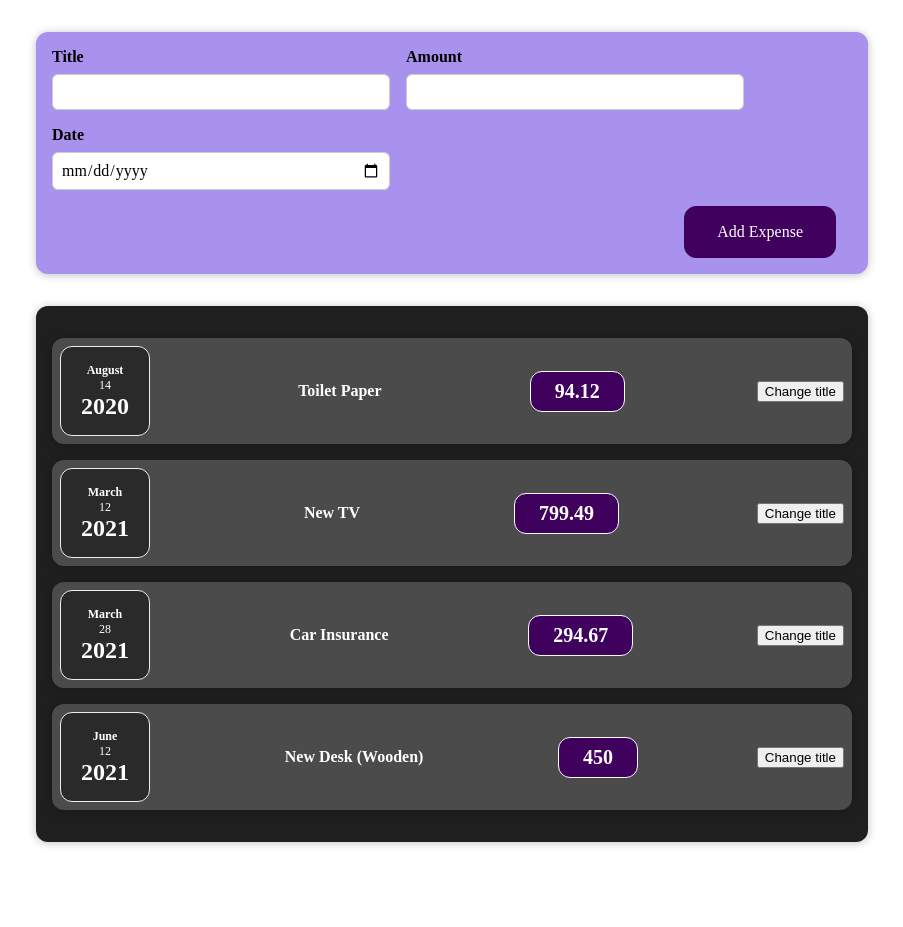
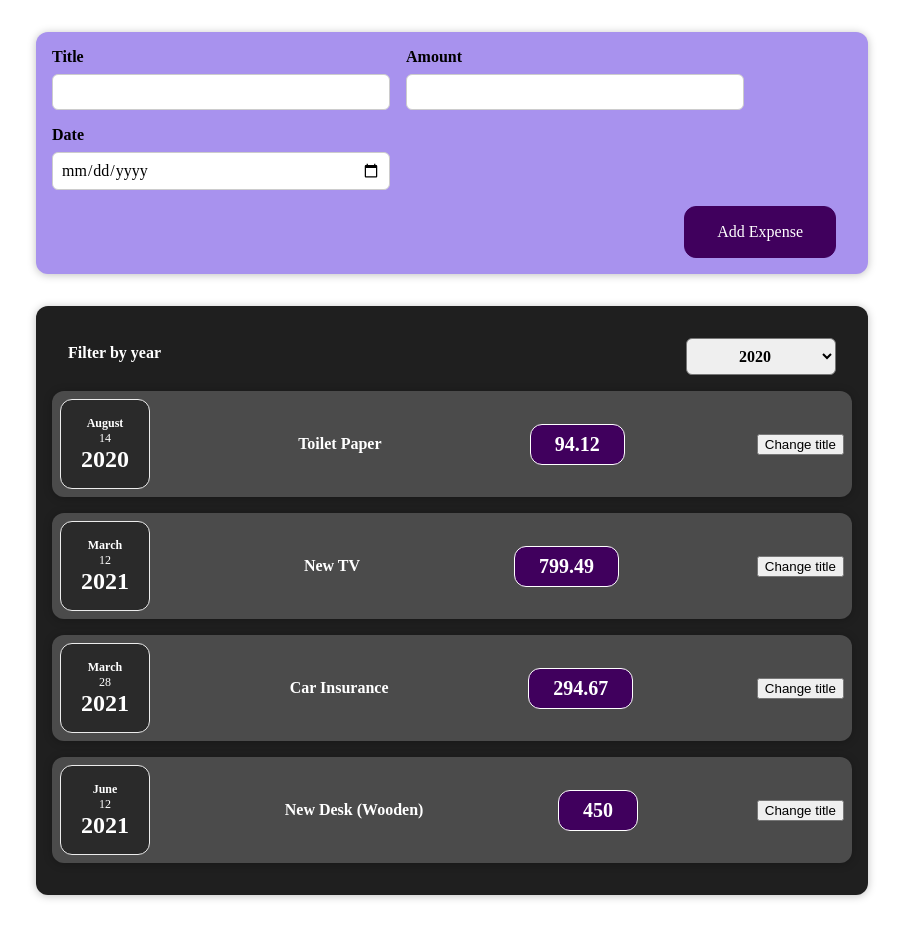
Before and after one commit to stdj91/test-app, a React (Create React App) app: page / in a window 1280 px wide. Shown: the whole page, without its empty margins (188-1091 px from the left). Before the commit the page ends 874 px from the top, so only its background shows below. Built offline with nearby package versions, Linux system fonts and the light colour scheme.

Commit message:
Child to parent communication. Added feature - years to select

```diff
--- a/src/App.js
+++ b/src/App.js
@@ -26,9 +26,15 @@
     },
   ];
 
+
+  const addExpenseHandler = expense => {
+    console.log("In App.js");
+    console.log(expense);
+  }
+
   return (
     <div className="App">
-      <NewExpense />
+      <NewExpense onAddExpense={addExpenseHandler}/>
       <Expenses items={expenses} />
     </div>
   );
--- a/src/components/Expenses/Expenses.js
+++ b/src/components/Expenses/Expenses.js
@@ -1,12 +1,21 @@
+import React, { useState } from "react";
 import ExpenseItem from "./ExpenseItem";
+import ExpensesFilter from "./ExpensesFilter";
 import Card from "../UI/Card";
 
 import "./Expenses.css";
 
 const Expenses = (props) => {
+    const [filteredYear, setFilteredYear] = useState('2020')
+
+    const filterChangeHandler = selectedYear => {
+      setFilteredYear(selectedYear)
+    }
 
     return(
+      <div>
         <Card className="expenses">
+        <ExpensesFilter onChangeFilter={filterChangeHandler} selected={filteredYear}/>
             <ExpenseItem
         title={props.items[0].title}
         amount={props.items[0].amount}
@@ -28,6 +37,7 @@
         date={props.items[3].date}
       />
         </Card>
+      </div>
     )
 }
 
--- /dev/null
+++ b/src/components/Expenses/ExpensesFilter.css
@@ -0,0 +1,24 @@
+.expenses-filter {
+  color: white;
+  padding: 0 1rem;
+}
+
+.expenses-filter__control {
+  display: flex;
+  width: 100%;
+  align-items: center;
+  justify-content: space-between;
+  margin: 1rem 0;
+}
+
+.expenses-filter label {
+  font-weight: bold;
+  margin-bottom: 0.5rem;
+}
+
+.expenses-filter select {
+  font: inherit;
+  padding: 0.5rem 3rem;
+  font-weight: bold;
+  border-radius: 6px;
+}
--- /dev/null
+++ b/src/components/Expenses/ExpensesFilter.js
@@ -0,0 +1,23 @@
+import './ExpensesFilter.css';
+
+const ExpensesFilter = (props) => {
+    const dropdownChangeHandler = (event) => {
+        props.onChangeFilter(event.target.value)
+    }
+
+    return (
+        <div className='expenses-filter'>
+            <div className='expenses-filter__control'>
+                <label>Filter by year</label>
+                <select value={props.selected} onChange={dropdownChangeHandler}>
+                    <option value='2022'>2022</option>
+                    <option value='2021'>2021</option>
+                    <option value='2020'>2020</option>
+                    <option value='2019'>2019</option>
+                </select>
+            </div>
+        </div>
+    )
+}
+
+export default ExpensesFilter;
--- a/src/components/NewExpense/ExpenseForm.js
+++ b/src/components/NewExpense/ExpenseForm.js
@@ -1,7 +1,7 @@
 import React, { useState } from "react";
 import "./ExpenseForm.css"
 
-const ExpenseForm = () => {
+const ExpenseForm = (props) => {
     const [ enteredTitle, setEnteredTitle] = useState('')
     const [ enteredAmount, setEnteredAmount] = useState('')
     const [ enteredDate, setEnteredDate] = useState('')
@@ -47,7 +47,7 @@
             date: new Date(enteredDate)
         }
 
-        console.log(expenseData)
+        props.onSaveExpenseData(expenseData);
         setEnteredTitle('');
         setEnteredAmount('');
         setEnteredDate('');
--- a/src/components/NewExpense/NewExpense.js
+++ b/src/components/NewExpense/NewExpense.js
@@ -3,10 +3,19 @@
 
 import "./NewExpense.css"
 
-const NewExpense = () => {
+const NewExpense = (props) => {
+
+    const saveExpenseDataHandler = (enteredExpenseData) => {
+        const expenseData = {
+            ...enteredExpenseData,
+            id: Math.random().toString()
+        }
+       props.onAddExpense(expenseData)
+    }
+
     return (
         <div className="new-expense">
-            <ExpenseForm />
+            <ExpenseForm onSaveExpenseData={saveExpenseDataHandler} />
         </div>
 
     )
```
